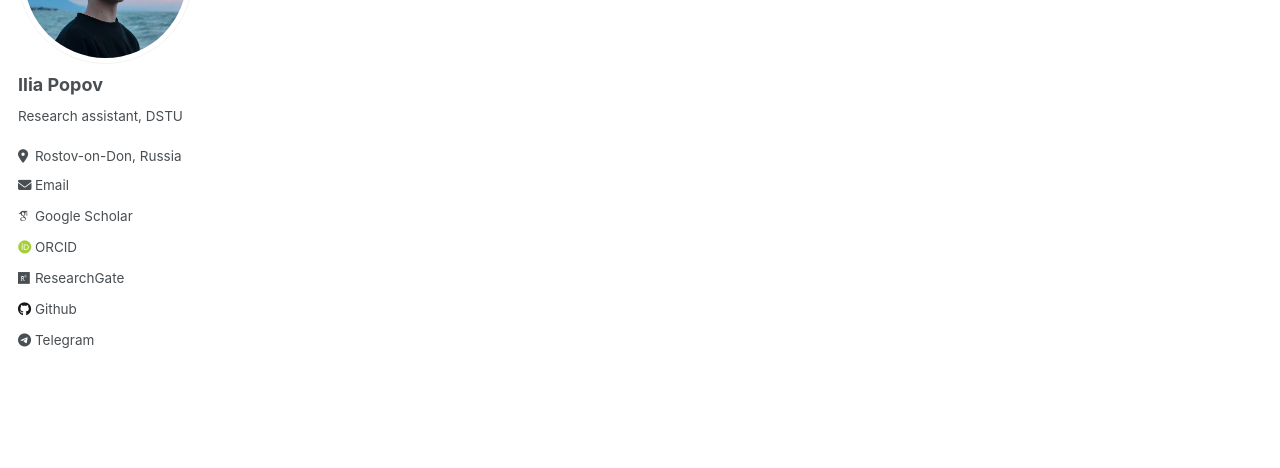
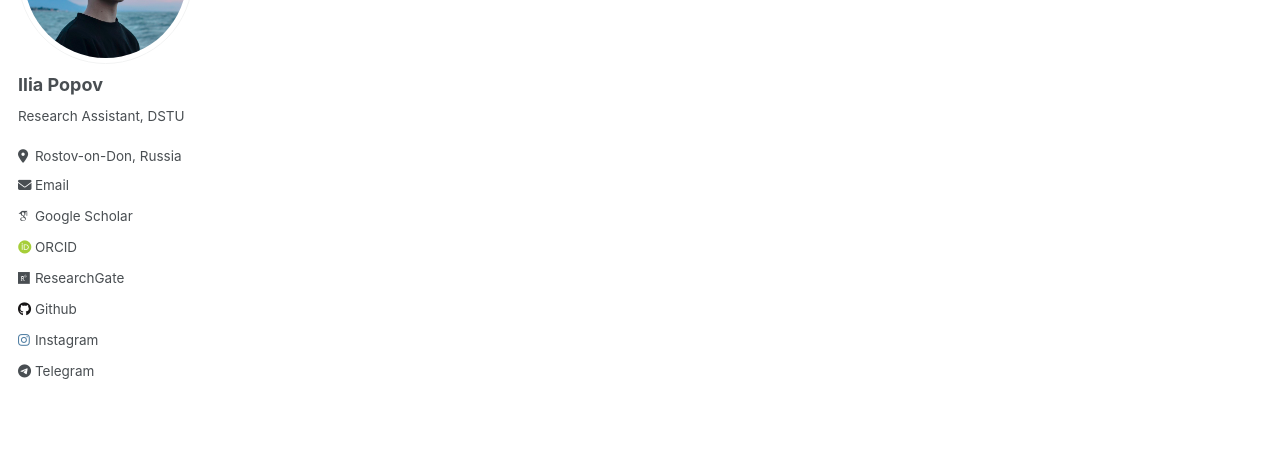
Before and after one commit to iliapopov17/iliapopov17.github.io, a Jekyll site: the page built from _pages/about.md, in a window 1280 px wide. Shown: the part 197-665 px from the top of the page. Built offline with Jekyll 4.4.1, drawn with Linux system fonts in a browser that asks for light colours; some web fonts are replaced.

Commit message:
fix config

```diff
--- a/_config.yml
+++ b/_config.yml
@@ -24,7 +24,7 @@ author:
   avatar           : "ilia_popov.png"
   name             : "Ilia Popov"
   pronouns         : # example: "she/her"
-  bio              : "Research assistant, DSTU"
+  bio              : "Research Assistant, DSTU"
   location         : "Rostov-on-Don, Russia"
   employer         : # "Red Brick University"
   uri              : # URL
@@ -54,7 +54,7 @@ author:
   goodreads        : # Username
   google_plus      : # Username
   keybase          : # Username
-  instagram        : # ilya_pop0v
+  instagram        : ilya_pop0v
   lastfm           : # Username
   linkedin         : # Username
   mastodon         : # URL
```
